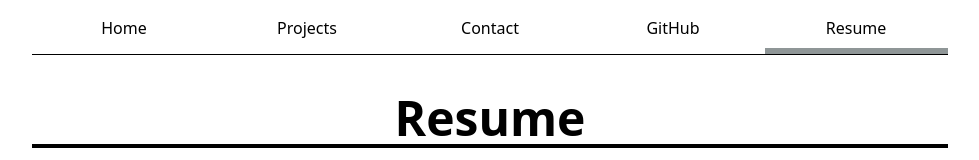
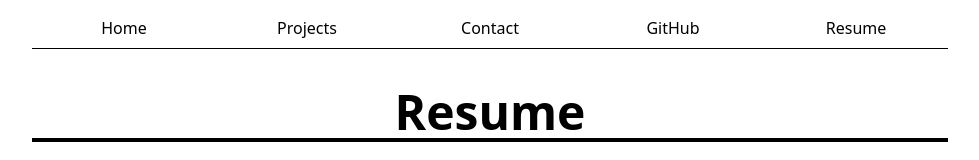
Before and after one commit to matthewviray/portfolio, a plain HTML site: page Resume/index.html in a window 1280 px wide. Shown: the top 160 px of the page, without its empty margins (150-1129 px from the left). Drawn offline with Linux system fonts and the light colour scheme.

Commit message:
Step 1-3 Lab 3
Step 1: Add JS file to all pages,  Step 2: Automatic current page link, Step 3: Automatic navigation menu

```diff
--- a/Resume/index.html
+++ b/Resume/index.html
@@ -6,18 +6,11 @@
     <title>Resume</title>
     <link rel="stylesheet" href="../style.css">
     <link rel="stylesheet" href="https://cdnjs.cloudflare.com/ajax/libs/font-awesome/6.5.0/css/all.min.css">
+    <script type = "module" src="../global.js"></script>
 
 </head>
 <body class = 'resume'>
-    <nav>
-        <ul>
-            <li><a href="../index.html">Home</a></li>
-            <li><a href="../projects/index.html">Projects</a></li>
-            <li><a href="../contact/index.html">Contact</a></li>
-            <li><a href="https://github.com/matthewviray" target="_blank">GitHub</a></li>
-            <li><a href="index.html" class="current">Resume</a></li>
-        </ul>
-    </nav>
+
     <h1>Resume</h1>
         <h2 class = "info">Matthew Viray <a class = "linkedin" href="https://www.linkedin.com/in/matthewviray/" target="_blank">
         <i class="fa-brands fa-linkedin"></i> LinkedIn</a></h2>
--- /dev/null
+++ b/global.js
@@ -0,0 +1,49 @@
+console.log('IT’S ALIVE!');
+
+// function $$(selector, context = document) {
+//   return Array.from(context.querySelectorAll(selector));
+// }
+
+// const navLinks = $$("nav a")
+
+// let currentLink = navLinks.find(
+//   (a) => a.host === location.host && a.pathname === location.pathname,
+// );
+
+// currentLink?.classList.add('current');
+
+let pages = [
+  { url: '', title: 'Home' },
+  { url: 'projects/', title: 'Projects' },
+  { url: 'contact/', title: 'Contact' },
+  { url: 'https://github.com/matthewviray', title: 'GitHub' },
+  { url: 'Resume/', title: 'Resume' }
+];
+
+
+const BASE_PATH = (location.hostname === "localhost" || location.hostname === "127.0.0.1")
+  ? "/"                  // Local server
+  : "/website/";         // GitHub Pages repo name
+
+let nav = document.createElement('nav');
+document.body.prepend(nav);
+
+for (let p of pages) {
+  let url = p.url;
+  let title = p.title;
+  // next step: create link and add it to nav
+
+    url = !url.startsWith('http') ? BASE_PATH + url : url;
+
+  let a = document.createElement('a');
+  a.href = url;
+  a.textContent = title;
+  nav.append(a)
+
+  a.classList.toggle(
+  'current',
+  a.host === location.host && a.pathname === location.pathname,
+  );
+
+  a.toggleAttribute('target', a.host !== location.host);
+}
```
Also changed, not shown: contact/index.html (+4 -10 lines), index.html (+4 -9 lines), projects/index.html (+4 -9 lines).
